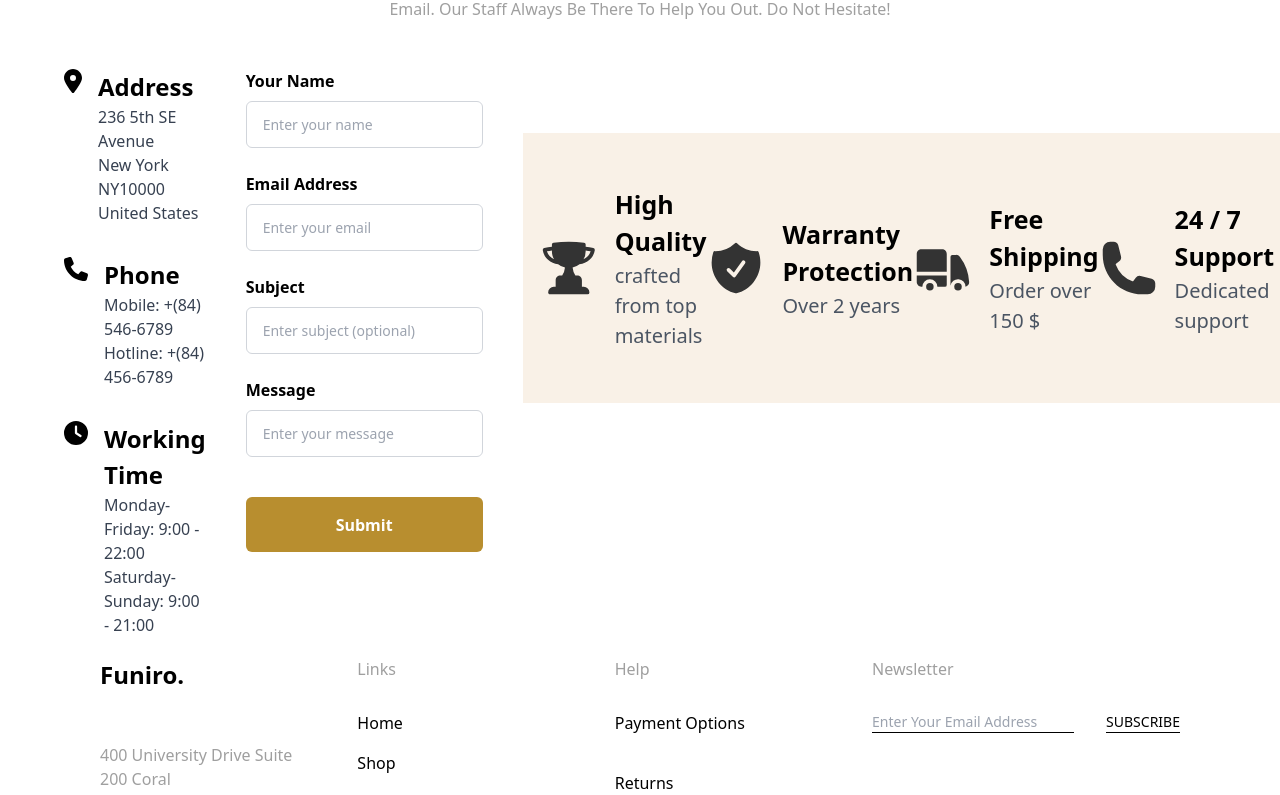
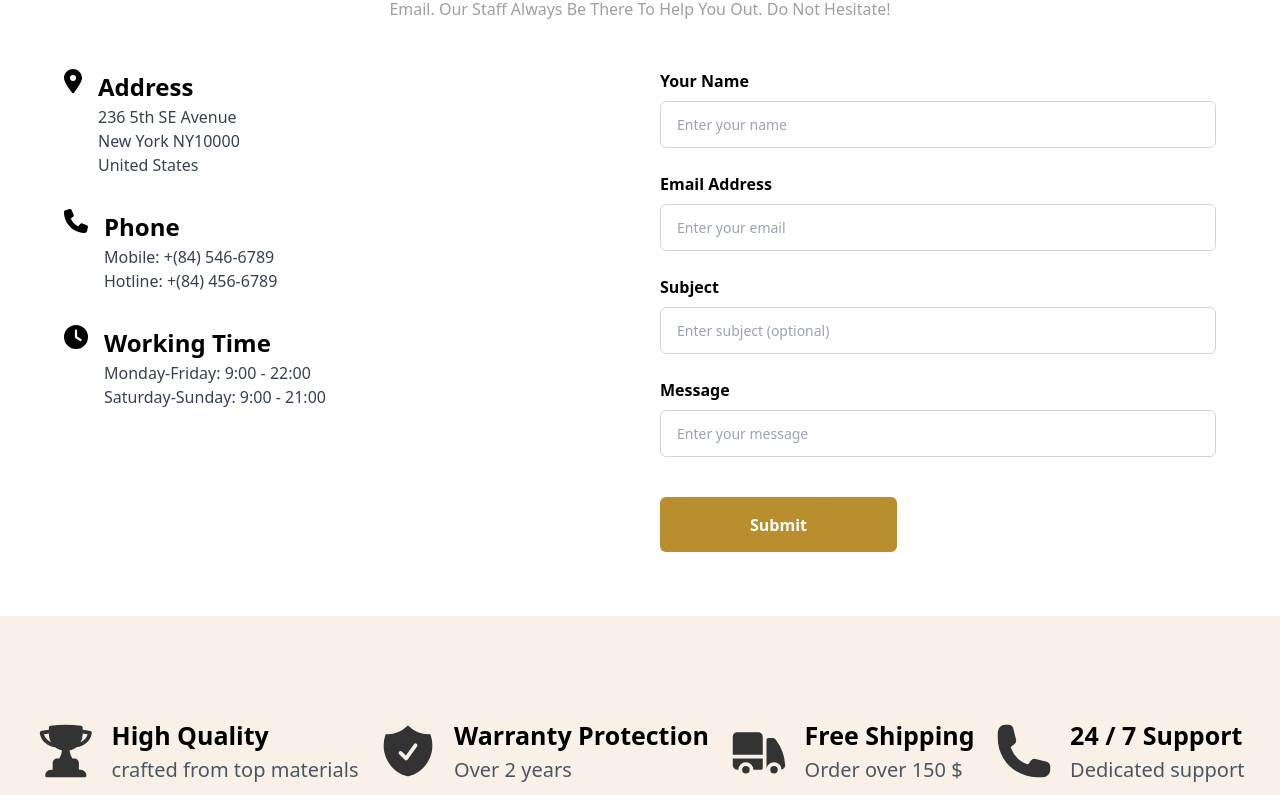
Before and after one commit to ayeshafahad2/Furniture-website, a Next.js app: page /contact in a window 1280 px wide. Shown: the part 660-1455 px from the top of the page. Built offline with nearby package versions, Linux system fonts and the light colour scheme.

Commit message:
caed feature in ayout to look better

```diff
--- a/src/app/cart/page.tsx
+++ b/src/app/cart/page.tsx
@@ -3,7 +3,7 @@ import React, { useState } from "react";
 import Image from "next/image";
 import { FaTrash } from "react-icons/fa";
 import { useRouter } from "next/navigation"; // Import useRouter
-import Feature from "../features/page";
+
 
 function Cart() {
   const router = useRouter(); // Initialize useRouter
@@ -147,7 +147,6 @@ function Cart() {
           </div>
         </div>
       </div>
-      <Feature/>
     </div>
   );
 }
--- a/src/app/checkout/page.tsx
+++ b/src/app/checkout/page.tsx
@@ -1,7 +1,7 @@
 "use client";
 import React, { useState } from 'react';
 import Image from 'next/image';
-import Feature from '../features/page';
+
 
 const CheckOut = () => {
   const [selectedCountry, setSelectedCountry] = useState('');
@@ -241,7 +241,6 @@ const CheckOut = () => {
             </div>
           </div>
         </div>
-        <Feature/>
       </div>
     </>
   );
--- a/src/app/contact/page.tsx
+++ b/src/app/contact/page.tsx
@@ -2,7 +2,7 @@ import React from "react";
 import { FontAwesomeIcon } from "@fortawesome/react-fontawesome";
 import { faMapMarkerAlt, faPhone, faClock } from "@fortawesome/free-solid-svg-icons";
 import Image from "next/image";
-import Feature from "../features/page";
+
 
 const Contact = () => {
   return (
@@ -115,7 +115,6 @@ const Contact = () => {
               Submit
             </button>
           </div>
-          <Feature/>
         </div>
 
     </>
--- a/src/app/layout.tsx
+++ b/src/app/layout.tsx
@@ -3,6 +3,7 @@ import localFont from "next/font/local";
 import "./globals.css";
 import Navbar from "./navbar/page";
 import Footer from "./footer";
+import Feature from "./features/page";
 
 
 const geistSans = localFont({
@@ -33,6 +34,7 @@ export default function RootLayout({
       >
         <Navbar/>
         {children}
+        <Feature/>
         <Footer/>
       </body>
     </html>
--- a/src/app/login/page.tsx
+++ b/src/app/login/page.tsx
@@ -1,7 +1,7 @@
 import { FaFacebook, FaGoogle } from 'react-icons/fa';
 import Image from 'next/image';
 import Link from 'next/link';
-import Feature from '../features/page';
+
 
 export default function Login() {
   return (
@@ -86,7 +86,7 @@ export default function Login() {
           </form>
         </div>
       </div>
-      <Feature/>
+
     </div>
   );
 }
--- a/src/app/product/page.tsx
+++ b/src/app/product/page.tsx
@@ -1,7 +1,7 @@
 import React from 'react';
 import Image from 'next/image';
 import { FaStar, FaStarHalfAlt } from 'react-icons/fa'; // Importing star icons
-import Feature from '../features/page';
+
 
 const ProductPage = () => {
   return (
@@ -278,7 +278,6 @@ const ProductPage = () => {
           </span>
           <span>3 Months</span>
         </div>
-        <Feature/>
       </div>
     </>
   );
```
